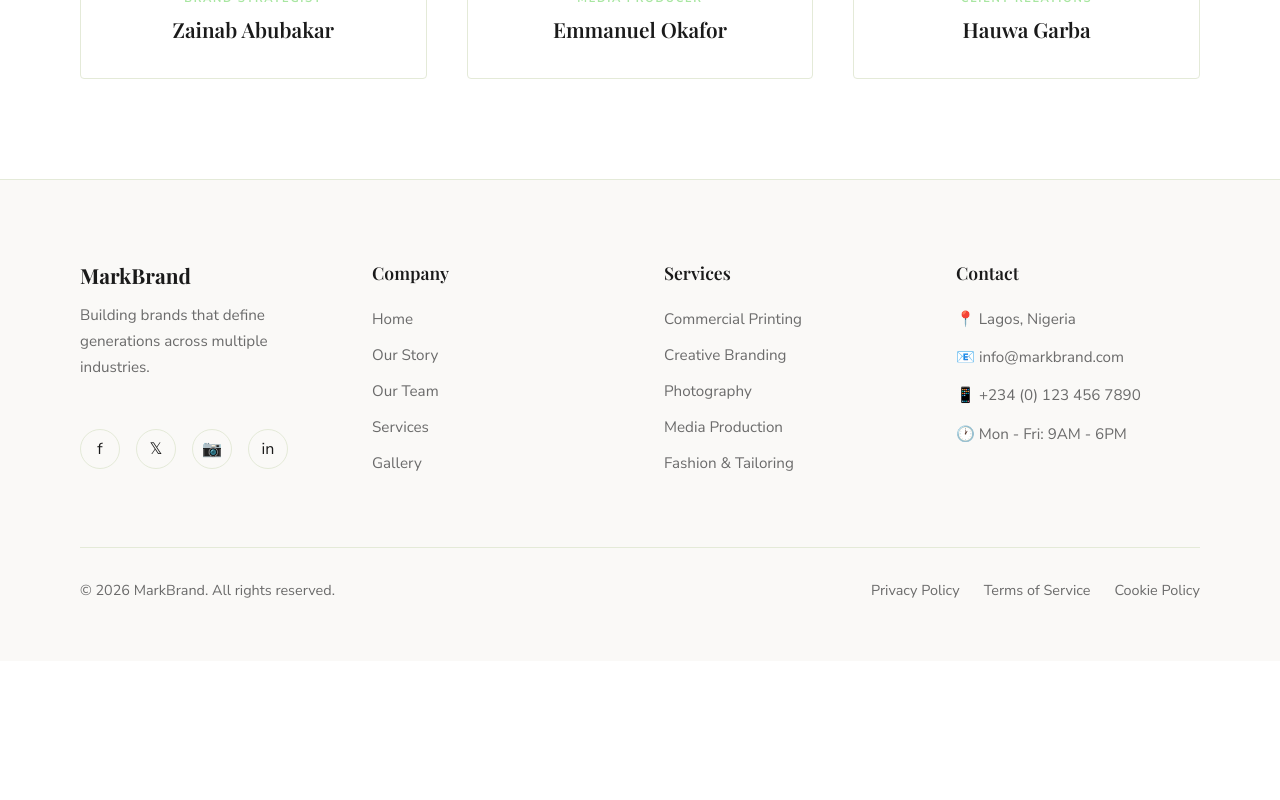
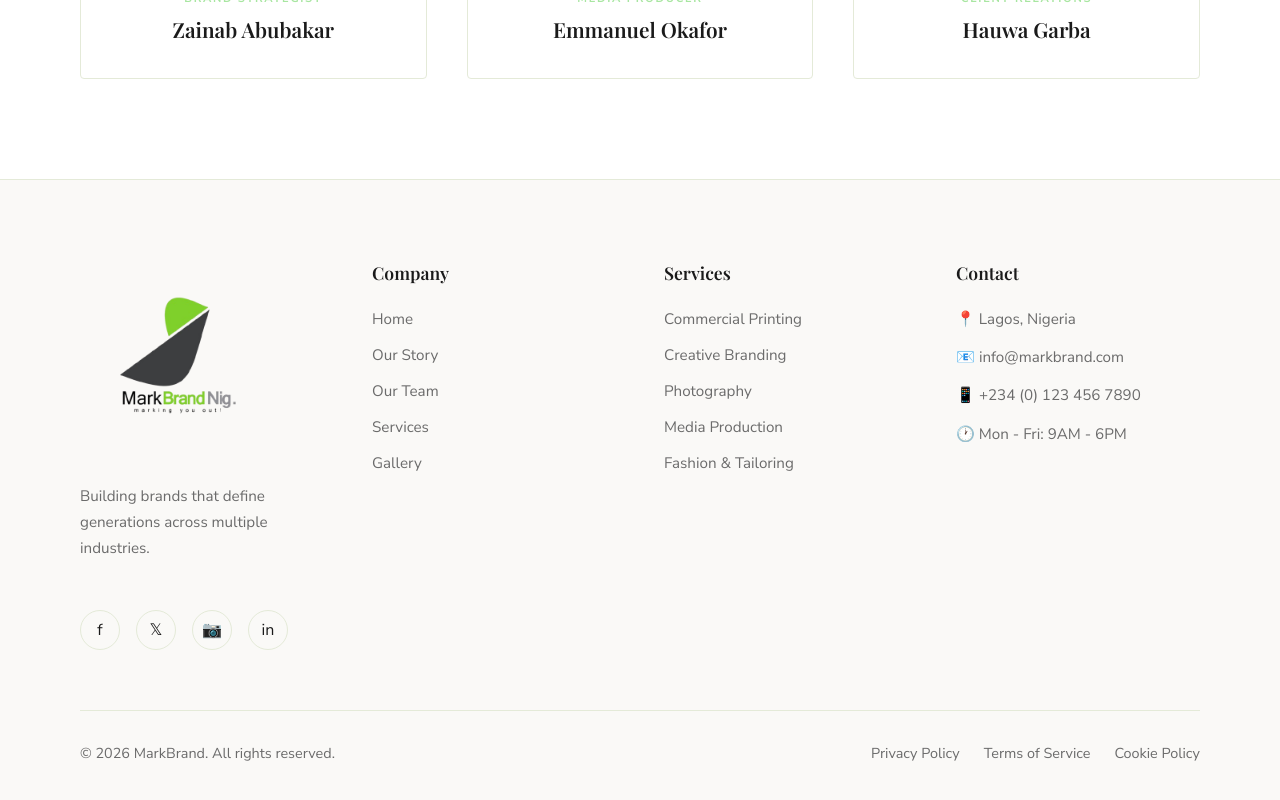
Before and after one commit to JesseJohn7/MarkRedo, a Next.js app: page /team in a window 1280 px wide. Shown: the part 1587-2387 px from the top of the page. Before the commit the page ends 2248 px from the top, so only its background shows below. Built offline with nearby package versions, Linux system fonts and the light colour scheme; a web font is replaced by a local one.

Commit message:
markbrand logo

```diff
--- a/components/Footer.tsx
+++ b/components/Footer.tsx
@@ -1,6 +1,7 @@
 "use client";
 
 import Link from "next/link";
+import Image from "next/image";
 
 export default function Footer() {
   const currentYear = new Date().getFullYear();
@@ -209,6 +210,14 @@ export default function Footer() {
           color: var(--text);
         }
 
+        .footer-logo-img {
+          height: auto;
+          width: 100%;
+          max-width: 200px;
+          object-fit: contain;
+          margin-bottom: 12px;
+        }
+
         .footer-brand-tagline {
           font-size: 0.85rem;
           color: var(--muted);
@@ -222,7 +231,13 @@ export default function Footer() {
           <div className="footer-grid">
             {/* Brand */}
             <div className="footer-section footer-brand">
-              <div className="footer-brand-name">MarkBrand</div>
+              <Image
+                src="/logo.png"
+                alt="MarkBrand Logo"
+                width={200}
+                height={60}
+                className="footer-logo-img"
+              />
               <p className="footer-brand-tagline">
                 Building brands that define generations across multiple industries.
               </p>
@@ -284,9 +299,9 @@ export default function Footer() {
                 </div>
               </div>
             </div>
+
           </div>
 
-          {/* Bottom Bar */}
           <div className="footer-bottom">
             <div className="footer-copyright">
               © {currentYear} MarkBrand. All rights reserved.
```
